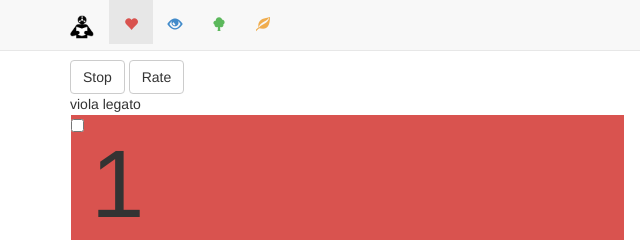
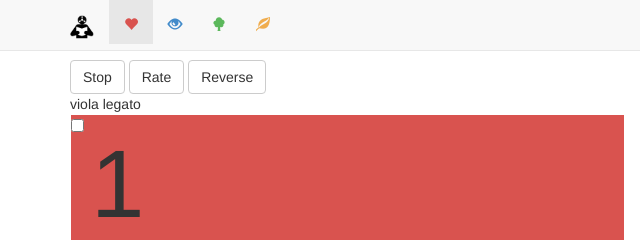
Before and after one commit to wfwalker/mc-choir, a website: page index.html in a window 1280 px wide. Shown: the top 240 px of the page, 0-640 px from the left. Drawn offline with Linux system fonts and the light colour scheme; no server answers.

Commit message:
added reverse button

```diff
--- a/index.html
+++ b/index.html
@@ -72,6 +72,7 @@
 			<div class="col-sm-12">
 				<button id='halt' class='btn btn-default btn-lrg' type="button">Stop</button>
 				<button id='rate' class='btn btn-default btn-lrg' type="button">Rate</button>
+				<button id='reverse' class='btn btn-default btn-lrg' type="button">Reverse</button>
 			</div>
 		</div>
 
```
